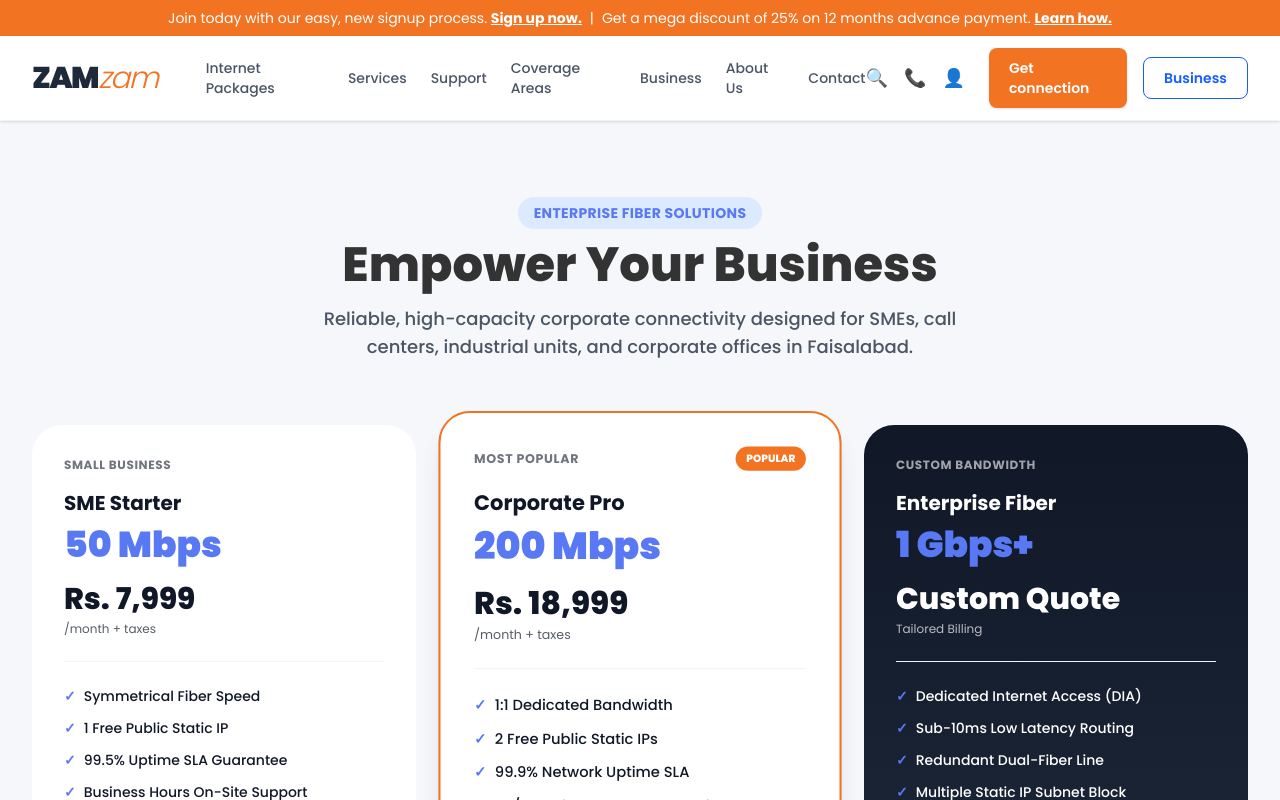
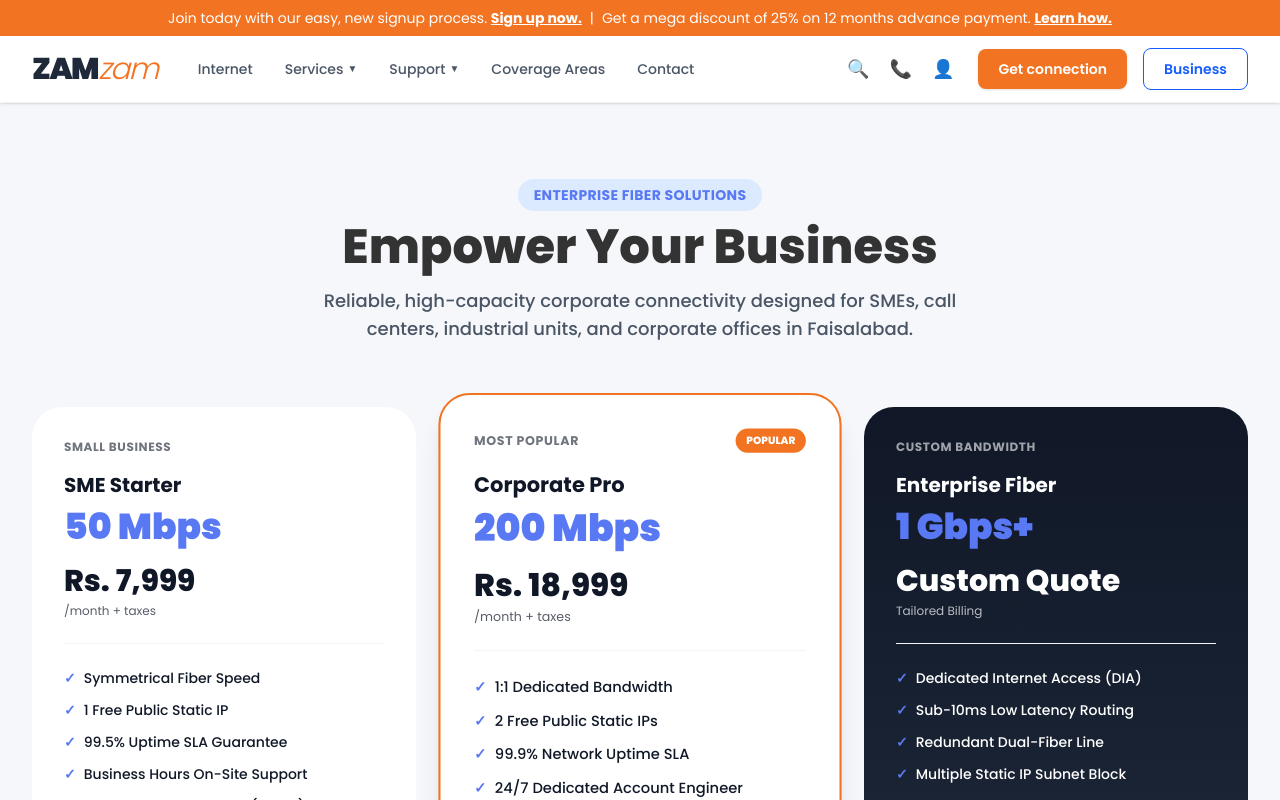
Before and after one commit to nahaing/zamzam-internet, a Next.js app: page /business in a window 1280 px wide. Shown: the top 800 px of the page. Built offline with nearby package versions, Linux system fonts and the light colour scheme.

Commit message:
Fixed desktop navbar text wrapping and added dropdowns

```diff
--- a/src/app/layout.tsx
+++ b/src/app/layout.tsx
@@ -17,9 +17,15 @@ export default function RootLayout({
   children: React.ReactNode;
 }>) {
   const [mobileMenuOpen, setMobileMenuOpen] = useState(false);
+  const [servicesDropdown, setServicesDropdown] = useState(false);
+  const [supportDropdown, setSupportDropdown] = useState(false);
 
   const toggleMobileMenu = () => setMobileMenuOpen(!mobileMenuOpen);
-  const closeMobileMenu = () => setMobileMenuOpen(false);
+  const closeMobileMenu = () => {
+    setMobileMenuOpen(false);
+    setServicesDropdown(false);
+    setSupportDropdown(false);
+  };
 
   return (
     <html lang="en" className={poppins.variable}>
@@ -37,42 +43,86 @@ export default function RootLayout({
         {/* 2. Global Main Navigation Header */}
         <div className="w-full flex justify-center items-center sticky top-0 z-50 bg-white/95 backdrop-blur-sm shadow-sm py-3 border-b border-gray-100">
           <div className="flex max-w-7xl w-full px-4 md:px-8">
-            <header className="flex w-full items-center justify-between">
+            <header className="flex w-full items-center justify-between gap-4">
 
-              {/* Logo & Navigation Links */}
-              <div className="flex items-center gap-8 xl:gap-12">
-                <Link href="/" onClick={closeMobileMenu} className="text-2xl sm:text-3xl font-black tracking-tighter text-gray-800 cursor-pointer">
+              {/* Logo & Desktop Navigation */}
+              <div className="flex items-center gap-6 xl:gap-10">
+                <Link href="/" onClick={closeMobileMenu} className="text-2xl sm:text-3xl font-black tracking-tighter text-gray-800 cursor-pointer shrink-0">
                   ZAM<span className="text-[#f27423] font-light italic">zam</span>
                 </Link>
-                <nav className="hidden lg:flex items-center gap-4 xl:gap-6 text-sm">
-                  <Link href="/packages" className="text-gray-600 font-medium hover:text-gray-900 transition-colors">Internet Packages</Link>
-                  <Link href="/services" className="text-gray-600 font-medium hover:text-gray-900 transition-colors">Services</Link>
-                  <Link href="/support" className="text-gray-600 font-medium hover:text-gray-900 transition-colors">Support</Link>
-                  <Link href="/coverage" className="text-gray-600 font-medium hover:text-gray-900 transition-colors">Coverage Areas</Link>
-                  <Link href="/business" className="text-gray-600 font-medium hover:text-gray-900 transition-colors">Business</Link>
-                  <Link href="/about" className="text-gray-600 font-medium hover:text-gray-900 transition-colors">About Us</Link>
-                  <Link href="/contact" className="text-gray-600 font-medium hover:text-gray-900 transition-colors">Contact</Link>
+
+                <nav className="hidden lg:flex items-center gap-5 xl:gap-8 text-sm">
+                  {/* Internet Packages Link */}
+                  <Link href="/packages" className="text-gray-600 font-medium hover:text-gray-900 transition-colors whitespace-nowrap">
+                    Internet
+                  </Link>
+
+                  {/* Services Dropdown */}
+                  <div
+                    className="relative group"
+                    onMouseEnter={() => setServicesDropdown(true)}
+                    onMouseLeave={() => setServicesDropdown(false)}
+                  >
+                    <button className="text-gray-600 font-medium hover:text-gray-900 flex items-center gap-1 transition-colors py-2 whitespace-nowrap">
+                      Services <span className="text-[10px]">▼</span>
+                    </button>
+                    {servicesDropdown && (
+                      <div className="absolute top-full left-0 w-48 bg-white border border-gray-100 rounded-xl shadow-xl py-2 flex flex-col z-50 animate-in fade-in slide-in-from-top-2 duration-150">
+                        <Link href="/services" onClick={closeMobileMenu} className="px-4 py-2 hover:bg-gray-50 text-gray-700 text-sm font-medium">Value Added Services</Link>
+                        <Link href="/business" onClick={closeMobileMenu} className="px-4 py-2 hover:bg-gray-50 text-gray-700 text-sm font-medium">Business Solutions</Link>
+                      </div>
+                    )}
+                  </div>
+
+                  {/* Support Dropdown */}
+                  <div
+                    className="relative group"
+                    onMouseEnter={() => setSupportDropdown(true)}
+                    onMouseLeave={() => setSupportDropdown(false)}
+                  >
+                    <button className="text-gray-600 font-medium hover:text-gray-900 flex items-center gap-1 transition-colors py-2 whitespace-nowrap">
+                      Support <span className="text-[10px]">▼</span>
+                    </button>
+                    {supportDropdown && (
+                      <div className="absolute top-full left-0 w-44 bg-white border border-gray-100 rounded-xl shadow-xl py-2 flex flex-col z-50 animate-in fade-in slide-in-from-top-2 duration-150">
+                        <Link href="/support" onClick={closeMobileMenu} className="px-4 py-2 hover:bg-gray-50 text-gray-700 text-sm font-medium">Support Center</Link>
+                        <Link href="/contact" onClick={closeMobileMenu} className="px-4 py-2 hover:bg-gray-50 text-gray-700 text-sm font-medium">Contact Us</Link>
+                        <Link href="/about" onClick={closeMobileMenu} className="px-4 py-2 hover:bg-gray-50 text-gray-700 text-sm font-medium">About Us</Link>
+                      </div>
+                    )}
+                  </div>
+
+                  {/* Coverage Areas */}
+                  <Link href="/coverage" className="text-gray-600 font-medium hover:text-gray-900 transition-colors whitespace-nowrap">
+                    Coverage Areas
+                  </Link>
+
+                  {/* Contact Direct */}
+                  <Link href="/contact" className="text-gray-600 font-medium hover:text-gray-900 transition-colors whitespace-nowrap">
+                    Contact
+                  </Link>
                 </nav>
               </div>
 
-              {/* Right Utility Buttons & Mobile Menu Trigger */}
-              <div className="flex items-center gap-3 sm:gap-4">
-                <div className="hidden xl:flex gap-4 text-gray-500 mr-2 text-lg">
-                  <button className="hover:text-[#f27423] transition-colors" title="Search">🔍</button>
-                  <Link href="/support" className="hover:text-[#f27423] transition-colors" title="Contact Support">📞</Link>
-                  <Link href="/signup" className="hover:text-[#f27423] transition-colors" title="Customer Signup">👤</Link>
+              {/* Right Utility Buttons */}
+              <div className="flex items-center gap-3 sm:gap-4 shrink-0">
+                <div className="hidden xl:flex items-center gap-3 text-gray-500 text-lg mr-1">
+                  <button className="hover:text-[#f27423] transition-colors p-1" title="Search">🔍</button>
+                  <Link href="/support" className="hover:text-[#f27423] transition-colors p-1" title="Contact Support">📞</Link>
+                  <Link href="/signup" className="hover:text-[#f27423] transition-colors p-1" title="Customer Signup">👤</Link>
                 </div>
-                <Link href="/signup" className="bg-[#f27423] text-white font-semibold text-xs sm:text-sm px-4 sm:px-5 py-2 sm:py-2.5 rounded-lg hover:bg-[#d9651c] transition-colors shadow-sm">
+
+                <Link href="/signup" className="bg-[#f27423] text-white font-semibold text-xs sm:text-sm px-4 sm:px-5 py-2 sm:py-2.5 rounded-lg hover:bg-[#d9651c] transition-colors shadow-sm whitespace-nowrap">
                   Get connection
                 </Link>
-                <Link href="/business" className="hidden sm:block bg-transparent text-blue-600 border border-blue-600 font-semibold text-sm px-5 py-2.5 rounded-lg hover:bg-blue-50 transition-colors">
+                <Link href="/business" className="hidden sm:block bg-transparent text-blue-600 border border-blue-600 font-semibold text-sm px-5 py-2.5 rounded-lg hover:bg-blue-50 transition-colors whitespace-nowrap">
                   Business
                 </Link>
 
                 {/* Mobile Hamburger Button */}
                 <button
                   onClick={toggleMobileMenu}
-                  className="lg:hidden text-gray-800 text-2xl ml-2 focus:outline-none p-1"
+                  className="lg:hidden text-gray-800 text-2xl ml-1 focus:outline-none p-1"
                   aria-label="Toggle navigation menu"
                 >
                   {mobileMenuOpen ? "✕" : "☰"}
@@ -88,12 +138,12 @@ export default function RootLayout({
           <div className="lg:hidden fixed inset-x-0 top-[110px] z-40 bg-white border-b border-gray-200 shadow-2xl p-6 flex flex-col gap-4 animate-in slide-in-from-top duration-200">
             <nav className="flex flex-col gap-3 font-semibold text-gray-700 text-base">
               <Link href="/packages" onClick={closeMobileMenu} className="py-2 border-b border-gray-100 hover:text-[#f27423]">Internet Packages</Link>
-              <Link href="/services" onClick={closeMobileMenu} className="py-2 border-b border-gray-100 hover:text-[#f27423]">Services</Link>
-              <Link href="/support" onClick={closeMobileMenu} className="py-2 border-b border-gray-100 hover:text-[#f27423]">Support</Link>
+              <Link href="/services" onClick={closeMobileMenu} className="py-2 border-b border-gray-100 hover:text-[#f27423]">Value Added Services</Link>
+              <Link href="/support" onClick={closeMobileMenu} className="py-2 border-b border-gray-100 hover:text-[#f27423]">Support Center</Link>
               <Link href="/coverage" onClick={closeMobileMenu} className="py-2 border-b border-gray-100 hover:text-[#f27423]">Coverage Areas</Link>
               <Link href="/business" onClick={closeMobileMenu} className="py-2 border-b border-gray-100 hover:text-[#f27423]">Business Solutions</Link>
               <Link href="/about" onClick={closeMobileMenu} className="py-2 border-b border-gray-100 hover:text-[#f27423]">About Us</Link>
-              <Link href="/contact" onClick={closeMobileMenu} className="py-2 hover:text-[#f27423]">Contact Support</Link>
+              <Link href="/contact" onClick={closeMobileMenu} className="py-2 hover:text-[#f27423]">Contact Us</Link>
             </nav>
             <div className="flex flex-col gap-2 pt-2">
               <Link
```
